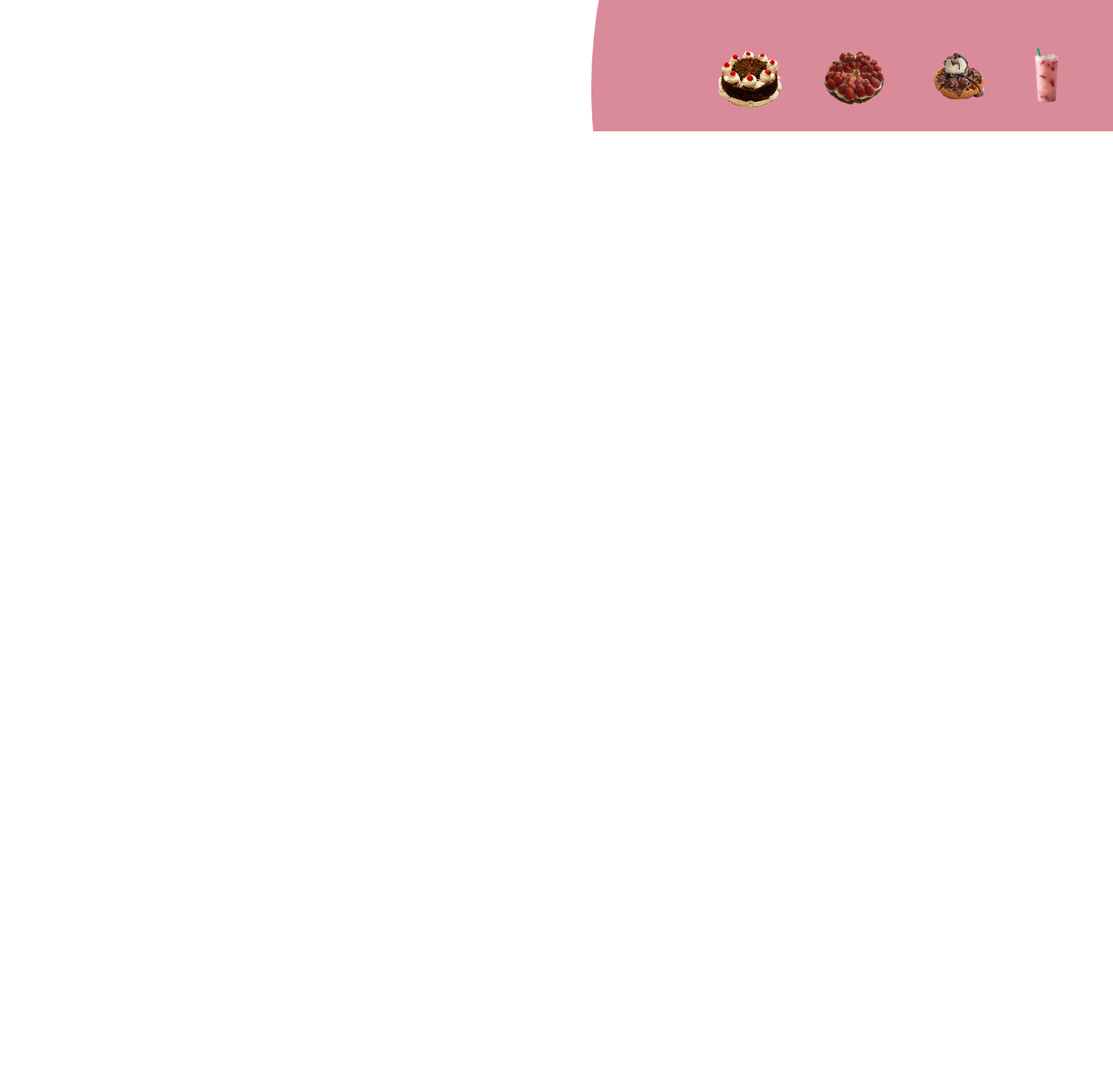
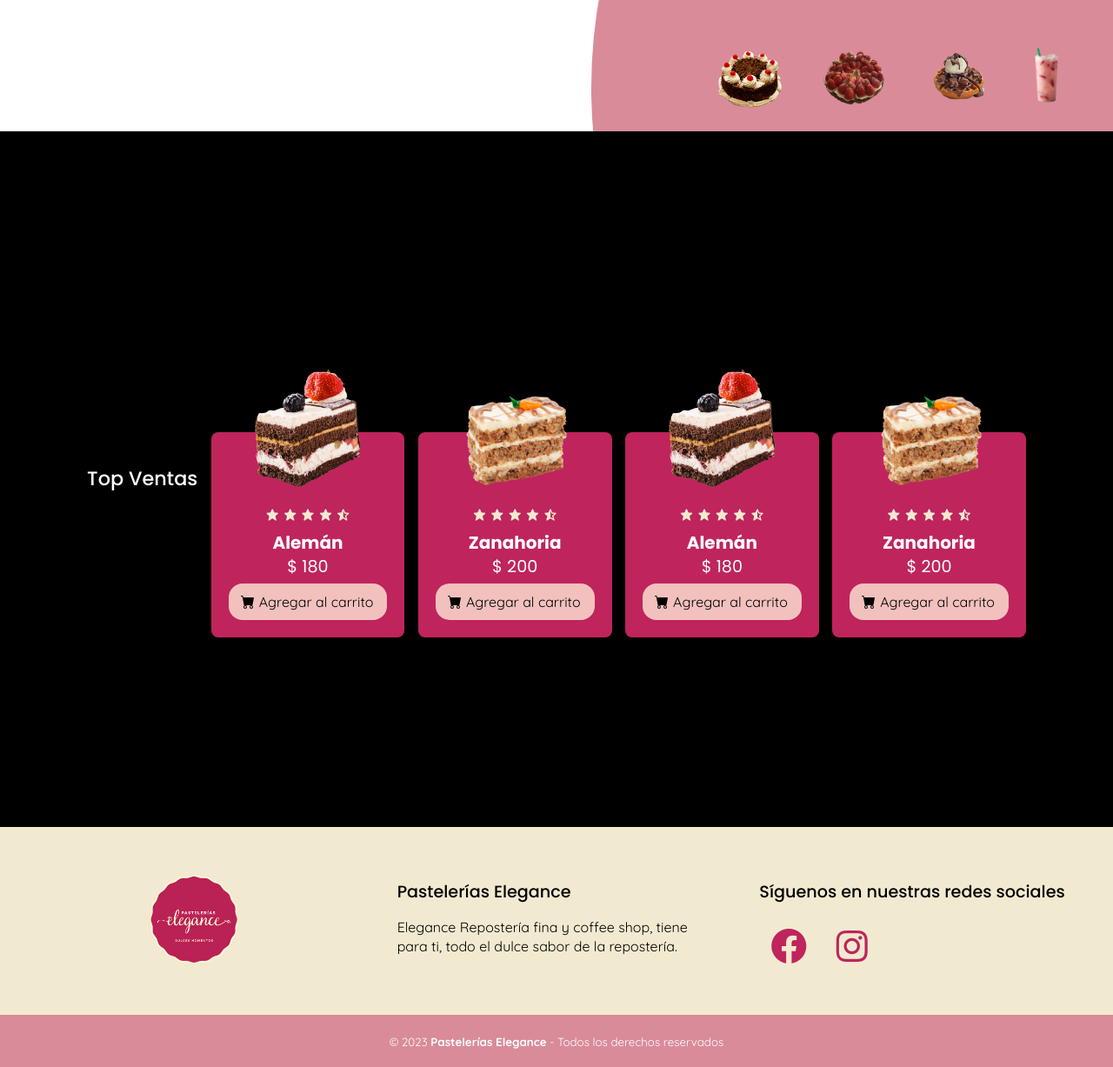
Before and after one commit to paulinau/BakeryWebsite, a PHP site: page / in a window 1280 px wide. Shown: the part 649-1876 px from the top of the page at 87% size. Before the commit the page ends 800 px from the top, so only its background shows below. Run offline with PHP 8.4, Linux system fonts and the light colour scheme; some web fonts are replaced.

Commit message:
index complete without responsive

```diff
--- /dev/null
+++ b/css/shop_products.css
@@ -0,0 +1,133 @@
+/* Path: css/shop_products.css */
+
+@import url('https://fonts.googleapis.com/css?family=Poppins:400,500,600,700&display=swap');
+@import url('https://fonts.googleapis.com/css?family=Quicksand:300,400,500,600,700&display=swap');
+
+*{
+    margin: 0;
+    padding: 0;
+    box-sizing: border-box;
+}
+
+.productSection {
+    position: relative;
+    width: 100%;
+    padding: 100px;
+    display: flex;
+    justify-content: space-between;
+    align-items: center;
+    background: #000;
+}
+
+.productsTitle h3
+{
+    color: #fff;
+    font-size: 1.4em;
+    line-height: 1.4em;
+    font-family: 'Poppins', sans-serif;
+    font-weight: 500;
+    align-items: center;
+}
+
+.shop-container
+{
+    display: flex;
+    flex-wrap: wrap;
+    gap: 1rem;
+    margin-top: 5rem;
+    flex-direction: row;
+    justify-content: space-around;
+    flex-flow: wrap;
+
+}
+
+.shop-container .box
+{
+    flex: 1 1 10rem;
+    background: #BF245D;
+    padding: 20px;
+    display: flex;
+    text-align: center;
+    flex-direction: column;
+    align-items: center;
+    margin-top: 3rem;
+    border-radius: 0.5rem;
+}
+
+.shop-container .box .box-img
+{
+    width: 150px;
+    height: 150px;
+    margin-top: -100px;
+}
+
+.shop-container .box .box-img img
+{
+    width: 100%;
+    height: 100%;
+    object-fit: contain;
+    border-radius: center;
+}
+
+.stars
+{
+    margin: 1rem 0 0.1rem;
+}
+
+.shop-container .box .stars .bx
+{
+    color: #F2EAD0;
+}
+
+.shop-container .box h4
+{
+    color: #fff;
+    font-size: 20px;
+    line-height: 1.2em;
+    font-family: 'Poppins', sans-serif;
+    font-weight: 700;
+    margin-top: 0.5rem;
+}
+
+.shop-container .box .price
+{
+    color: #fff;
+    font-size: 1.2em;
+    line-height: 1.2em;
+    font-family: 'Poppins', sans-serif;
+    font-weight: 400;
+    margin: 0.2rem 0 0.5rem;
+}
+
+@media screen and (max-width: 991px)
+{
+    section
+    {
+        padding: 20px 20px 120px;
+    }
+    .shop-container .box
+    {
+        flex-direction: column;
+        width: 60%;
+        justify-content: space-between;
+    }
+}
+@media screen and (max-width: 600px)
+{
+    section
+    {
+        padding: 20px 20px 120px;
+    }
+    .productSection
+    {
+        padding: 20px 20px 120px;
+    }
+    .shop-container .box
+    {
+        flex-direction: column;
+        margin-top: 100px;
+        width: 60%;
+        justify-content: space-between;
+    }
+
+}
--- a/css/style_index.css
+++ b/css/style_index.css
@@ -196,6 +196,76 @@ header ul li a
     clip-path: circle(600px at right 750px);
 }
 
+.foot
+{
+    width: 100%;
+    background: #F2EAD0;
+}
+
+.foot .foot-container
+{
+    width: 100%;
+    max-width: 1200px;
+    margin: auto;
+    display: grid;
+    grid-template-columns: repeat(3, 1fr);
+    grid-gap: 50px;
+    padding: 45px 0;
+}
+
+.foot .foot-container .box figure
+{
+    width: 100%;
+    height: 100%;
+    display: flex;
+    justify-content: center;
+    align-items: center;
+}
+
+.foot .foot-container .box figure img
+{
+    max-width: 100px;
+    max-height: 100px;
+}
+
+.foot .foot-container .box h3
+{
+    color: #000;
+    font-size: 1.2em;
+    font-family: 'Poppins', sans-serif;
+    font-weight: 500;
+    padding: 15px 0;
+}
+
+.foot .foot-container .box p
+{
+    color: #000;
+    font-size: 1em;
+    font-family: 'Quicksand', sans-serif;
+    font-weight: 400;
+    line-height: 1.4em;
+}
+
+.foot .foot-container .social-media a
+{
+    display: inline-block;
+    text-decoration: none;
+    color: #BF245D;
+    font-size: 3em;
+    line-height: 1.4em;
+    margin: 0 10px;
+    text-align: center;
+}
+
+.foot .foot-final
+{
+    width: 100%;
+    background: #D98B99;
+    padding: 20px 0;
+    text-align: center;
+    color: #fff;
+}
+
 @media (max-width: 991px)
 {
     header
@@ -305,4 +375,10 @@ header ul li a
         border-top-left-radius: 5px;
         border-bottom-left-radius: 5px;
     }
+    .foot .foot-container{
+        width: 90%;
+        grid-template-columns: repeat(1, 1fr);
+        grid-gap:30px;
+        padding: 35px 0px;
+    }
 }
--- a/index.html
+++ b/index.html
@@ -8,6 +8,9 @@
     <link rel="icon" href="img/logo.png">
     <link rel="stylesheet" href="css/style_index.css">
     <link rel="stylesheet" href="css/add_cart.css">
+    <link rel="stylesheet" href="css/shop_products.css">
+    <link href='https://unpkg.com/boxicons@2.1.4/css/boxicons.min.css' rel='stylesheet'>
+
 </head>
 <body>
     <section>
@@ -24,7 +27,7 @@
 
         <div class="content">
             <div class="textBox">
-                <h2>Repostería Fina y de alta calidad para esos momentos tan dulces y especiales.<br><br><span id="title">Selva Negra</span></h2>
+                <h2>Repostería Fina y de alta calidad para esos momentos tan dulces y especiales.<br><br><span>Selva Negra</span></h2>
                 <p>Lorem ipsum dolor sit amet, consectetur adipiscing elit. Donec ornare eget velit vel finibus. Etiam sed dui non erat vestibulum iaculis quis non est. <br><span>$230</span></p>
                 <button>
                     <div class="svg-wrapper">
@@ -55,7 +58,142 @@
 
     </section>
 
-    <section></section>
+    <section class="productSection">
+        <div class="productsTitle">
+            <h3>Top Ventas</h3>
+        </div>
+
+        <div class="shop-container">
+            <div class="box">
+                <div class="box-img">
+                    <img src="img/rebanada-fresa.png">
+                </div>
+
+                <div class="stars">
+                    <i class='bx bxs-star'></i>
+                    <i class='bx bxs-star'></i>
+                    <i class='bx bxs-star'></i>
+                    <i class='bx bxs-star'></i>
+                    <i class='bx bxs-star-half' ></i>
+                </div>
+                <h4>Alemán</h4>
+                <span class="price">$ 180</span>
+                <button>
+                    <div class="svg-wrapper">
+                        <svg xmlns="http://www.w3.org/2000/svg" width="16" height="16" fill="currentColor" class="bi bi-cart-fill" viewBox="0 0 16 16">
+                            <path d="M0 1.5A.5.5 0 0 1 .5 1H2a.5.5 0 0 1 .485.379L2.89 3H14.5a.5.5 0 0 1 .491.592l-1.5 8A.5.5 0 0 1 13 12H4a.5.5 0 0 1-.491-.408L2.01 3.607 1.61 2H.5a.5.5 0 0 1-.5-.5zM5 12a2 2 0 1 0 0 4 2 2 0 0 0 0-4zm7 0a2 2 0 1 0 0 4 2 2 0 0 0 0-4zm-7 1a1 1 0 1 1 0 2 1 1 0 0 1 0-2zm7 0a1 1 0 1 1 0 2 1 1 0 0 1 0-2z"/>
+                        </svg>
+                    </div>
+                    <span>Agregar al carrito</span>
+                </button>
+            </div>
+        </div>
+
+        <div class="shop-container">
+            <div class="box">
+                <div class="box-img">
+                    <img src="img/rebanada-zanahoria.png">
+                </div>
+
+                <div class="stars">
+                    <i class='bx bxs-star'></i>
+                    <i class='bx bxs-star'></i>
+                    <i class='bx bxs-star'></i>
+                    <i class='bx bxs-star'></i>
+                    <i class='bx bxs-star-half' ></i>
+                </div>
+                <h4>Zanahoria</h4>
+                <span class="price">$ 200</span>
+                <button>
+                    <div class="svg-wrapper">
+                        <svg xmlns="http://www.w3.org/2000/svg" width="16" height="16" fill="currentColor" class="bi bi-cart-fill" viewBox="0 0 16 16">
+                            <path d="M0 1.5A.5.5 0 0 1 .5 1H2a.5.5 0 0 1 .485.379L2.89 3H14.5a.5.5 0 0 1 .491.592l-1.5 8A.5.5 0 0 1 13 12H4a.5.5 0 0 1-.491-.408L2.01 3.607 1.61 2H.5a.5.5 0 0 1-.5-.5zM5 12a2 2 0 1 0 0 4 2 2 0 0 0 0-4zm7 0a2 2 0 1 0 0 4 2 2 0 0 0 0-4zm-7 1a1 1 0 1 1 0 2 1 1 0 0 1 0-2zm7 0a1 1 0 1 1 0 2 1 1 0 0 1 0-2z"/>
+                        </svg>
+                    </div>
+                    <span>Agregar al carrito</span>
+                </button>
+            </div>
+        </div>
+
+        <div class="shop-container">
+            <div class="box">
+                <div class="box-img">
+                    <img src="img/rebanada-fresa.png">
+                </div>
+
+                <div class="stars">
+                    <i class='bx bxs-star'></i>
+                    <i class='bx bxs-star'></i>
+                    <i class='bx bxs-star'></i>
+                    <i class='bx bxs-star'></i>
+                    <i class='bx bxs-star-half' ></i>
+                </div>
+                <h4>Alemán</h4>
+                <span class="price">$ 180</span>
+                <button>
+                    <div class="svg-wrapper">
+                        <svg xmlns="http://www.w3.org/2000/svg" width="16" height="16" fill="currentColor" class="bi bi-cart-fill" viewBox="0 0 16 16">
+                            <path d="M0 1.5A.5.5 0 0 1 .5 1H2a.5.5 0 0 1 .485.379L2.89 3H14.5a.5.5 0 0 1 .491.592l-1.5 8A.5.5 0 0 1 13 12H4a.5.5 0 0 1-.491-.408L2.01 3.607 1.61 2H.5a.5.5 0 0 1-.5-.5zM5 12a2 2 0 1 0 0 4 2 2 0 0 0 0-4zm7 0a2 2 0 1 0 0 4 2 2 0 0 0 0-4zm-7 1a1 1 0 1 1 0 2 1 1 0 0 1 0-2zm7 0a1 1 0 1 1 0 2 1 1 0 0 1 0-2z"/>
+                        </svg>
+                    </div>
+                    <span>Agregar al carrito</span>
+                </button>
+            </div>
+        </div>
+
+        <div class="shop-container">
+            <div class="box">
+                <div class="box-img">
+                    <img src="img/rebanada-zanahoria.png">
+                </div>
+
+                <div class="stars">
+                    <i class='bx bxs-star'></i>
+                    <i class='bx bxs-star'></i>
+                    <i class='bx bxs-star'></i>
+                    <i class='bx bxs-star'></i>
+                    <i class='bx bxs-star-half' ></i>
+                </div>
+                <h4>Zanahoria</h4>
+                <span class="price">$ 200</span>
+                <button>
+                    <div class="svg-wrapper">
+                        <svg xmlns="http://www.w3.org/2000/svg" width="16" height="16" fill="currentColor" class="bi bi-cart-fill" viewBox="0 0 16 16">
+                            <path d="M0 1.5A.5.5 0 0 1 .5 1H2a.5.5 0 0 1 .485.379L2.89 3H14.5a.5.5 0 0 1 .491.592l-1.5 8A.5.5 0 0 1 13 12H4a.5.5 0 0 1-.491-.408L2.01 3.607 1.61 2H.5a.5.5 0 0 1-.5-.5zM5 12a2 2 0 1 0 0 4 2 2 0 0 0 0-4zm7 0a2 2 0 1 0 0 4 2 2 0 0 0 0-4zm-7 1a1 1 0 1 1 0 2 1 1 0 0 1 0-2zm7 0a1 1 0 1 1 0 2 1 1 0 0 1 0-2z"/>
+                        </svg>
+                    </div>
+                    <span>Agregar al carrito</span>
+                </button>
+            </div>
+        </div>
+    </section>
+
+    <footer class="foot">
+        <div class="foot-container">
+            <div class="box">
+                <figure>
+                    <a href="#">
+                        <img src="img/logo.png" alt="Pastelerías Elegance">
+                    </a>
+                </figure>
+            </div>
+            <div class="box">
+                <h3>Pastelerías Elegance</h3>
+                <p>Elegance Repostería fina y coffee shop, tiene para ti, todo el dulce sabor de la repostería.</p>
+            </div>
+            <div class="box">
+                <h3>Síguenos en nuestras redes sociales</h3>
+                <div class="social-media">
+                    <a href="#" class='bx bxl-facebook-circle'></a>
+                    <a href="#" class='bx bxl-instagram'></a>
+                </div>
+            </div>
+        </div>
+
+        <div class="foot-final">
+            <small>&copy; 2023 <b>Pastelerías Elegance</b> - Todos los derechos reservados</small>
+        </div>
+    </footer>
 
     <script type="text/javascript" src="js/script_index.js">
 
```
Also changed, not shown: img/rebanada-chocolate.png (added), img/rebanada-fresa.png (added), img/rebanada-zanahoria.png (added).
